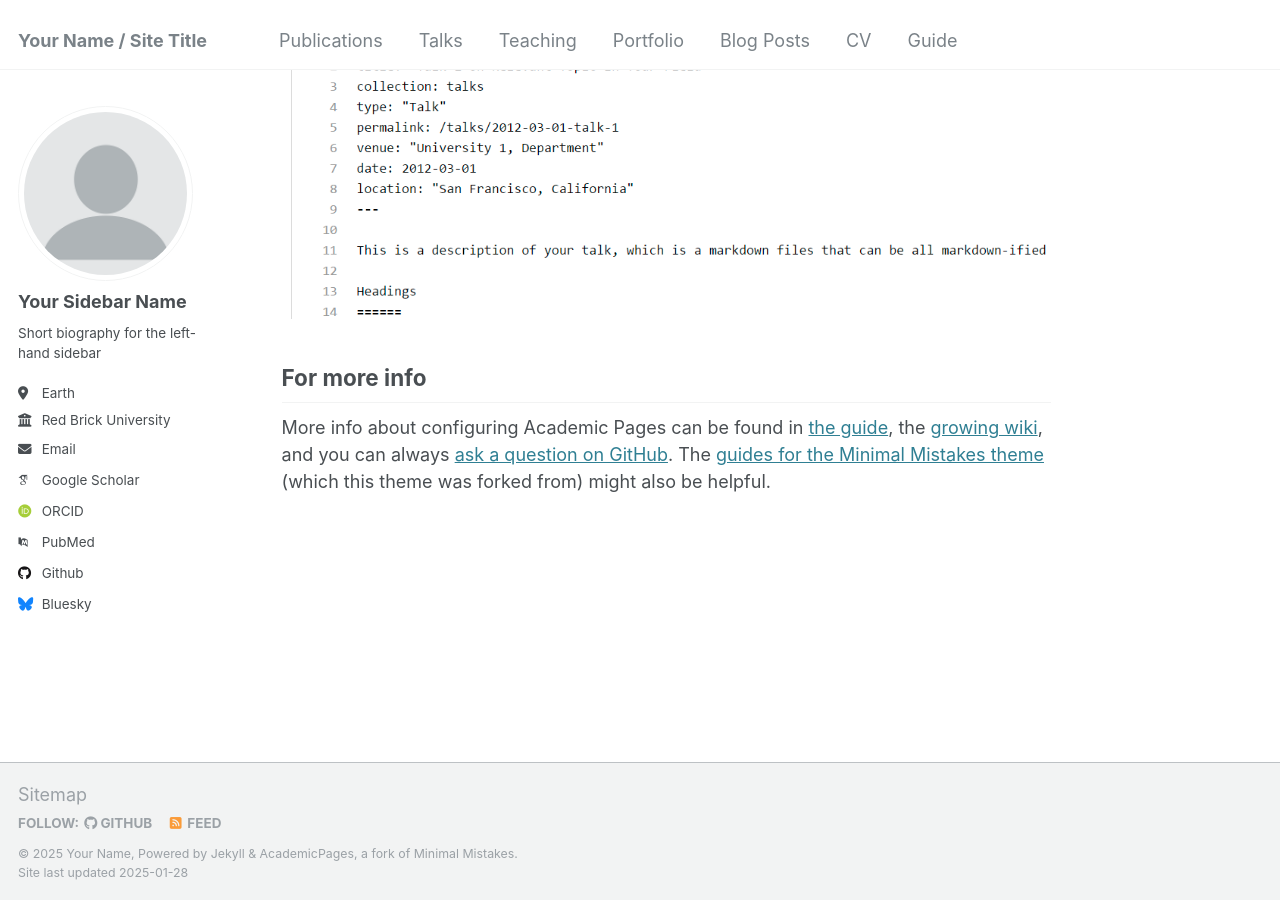
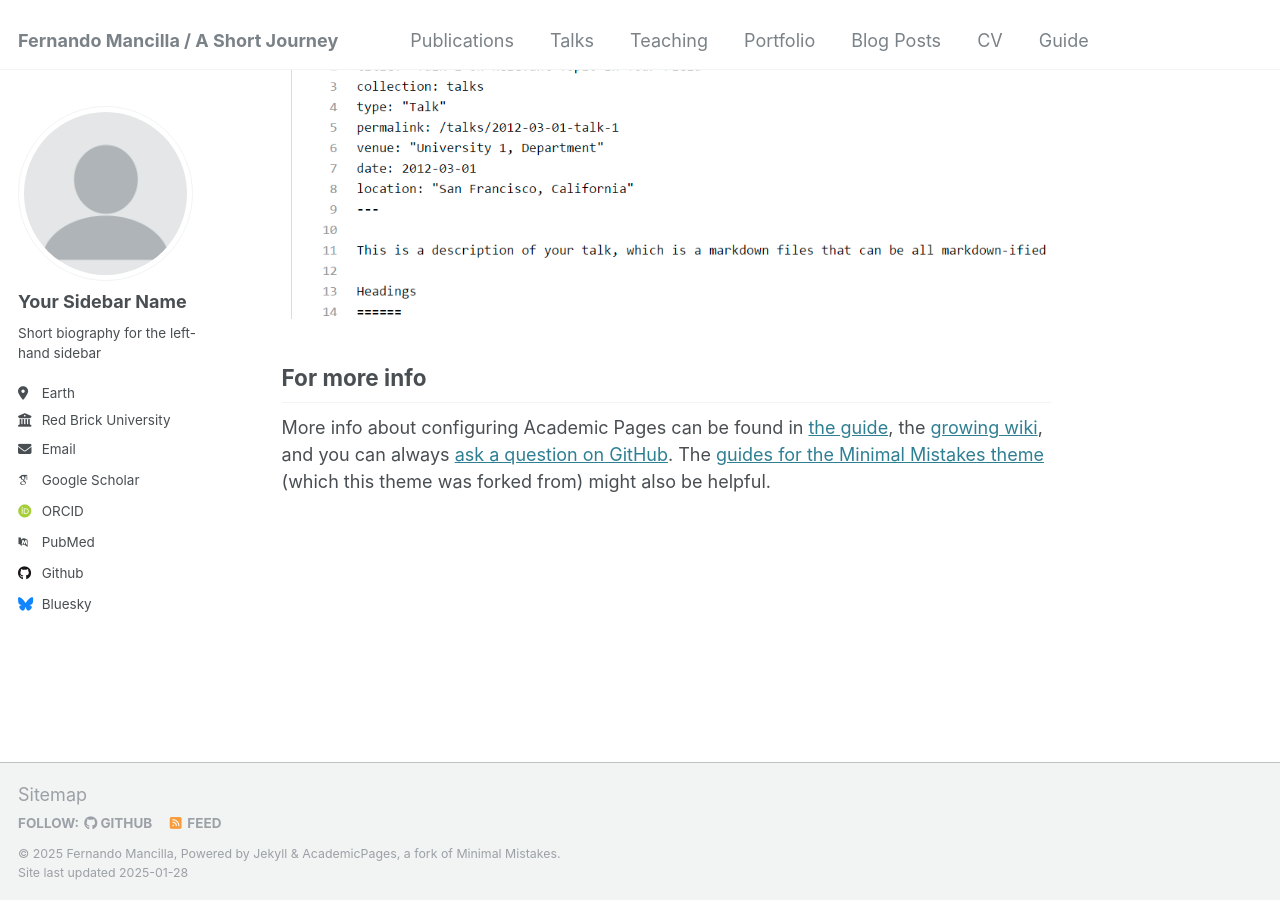
Before and after one commit to FerMan2001/FerMan2001.github.io, a Jekyll site: the page built from _pages/about.md, in a window 1280 px wide and 900 px high, scrolled down 2643 px. Built offline with Jekyll 4.4.1, drawn with Linux system fonts in a browser that asks for light colours; some web fonts are replaced.

Commit message:
Update _config.yml

```diff
--- a/_config.yml
+++ b/_config.yml
@@ -8,9 +8,9 @@
 
 # Basic Site Settings
 locale                   : "en-US"
-title                    : "Your Name / Site Title"
+title                    : "Fernando Mancilla / A Short Journey"
 title_separator          : "-"
-name                     : &name "Your Name"
+name                     : &name "Fernando Mancilla"
 description              : &description "personal description"
 url                      : https://academicpages.github.io # the base hostname & protocol for your site e.g. "https://[your GitHub username].github.io"
 baseurl                  : "" # the subpath of your site, e.g. "/blog"
```
